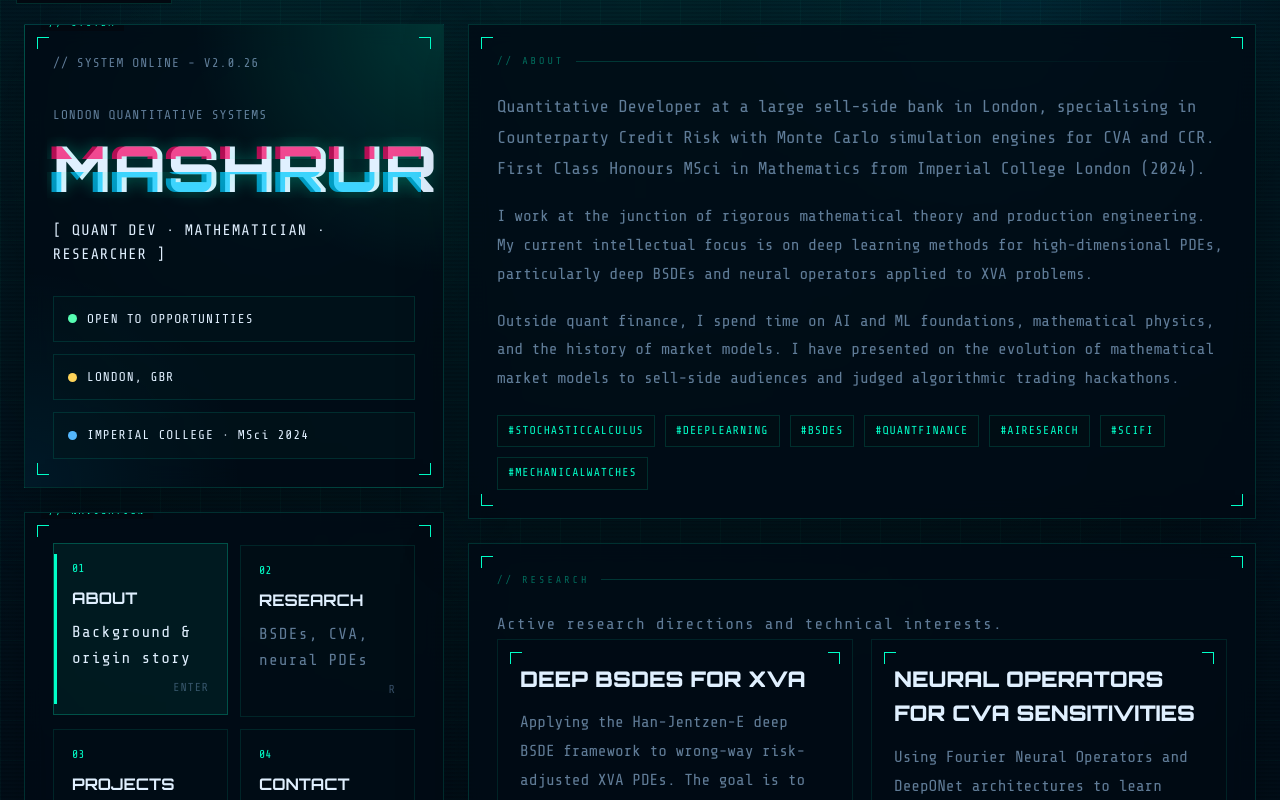
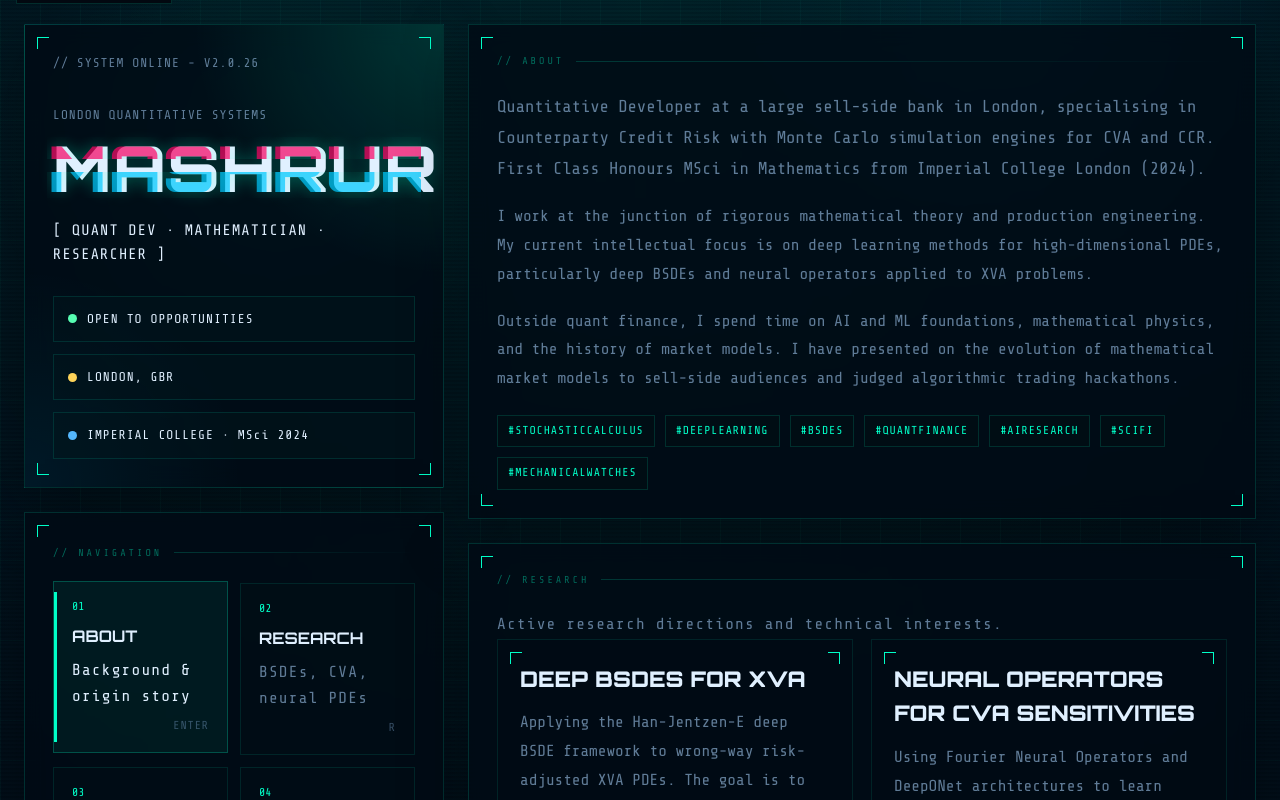
Before and after one commit to theMashrur/personal-website, a React (Vite) app: page / in a window 1280 px wide. Shown: the top 800 px of the page. Built offline with nearby package versions, Linux system fonts and the light colour scheme.

Commit message:
Remove duplicate HUD panel captions

```diff
--- a/src/App.css
+++ b/src/App.css
@@ -242,6 +242,12 @@
 
 .nav-panel {
   padding-top: 32px;
+}
+
+.hero-panel::before,
+.nav-panel::before,
+.skill-panel::before {
+  display: none;
 }
 
 .nav-grid {
--- a/src/App.jsx
+++ b/src/App.jsx
@@ -294,6 +294,7 @@ function App() {
             aria-label="Primary navigation"
           >
             <PanelCorners />
+            <SectionLabel label="navigation" />
             <nav className="nav-grid">
               {navItems.map((item) => (
                 <a
```
